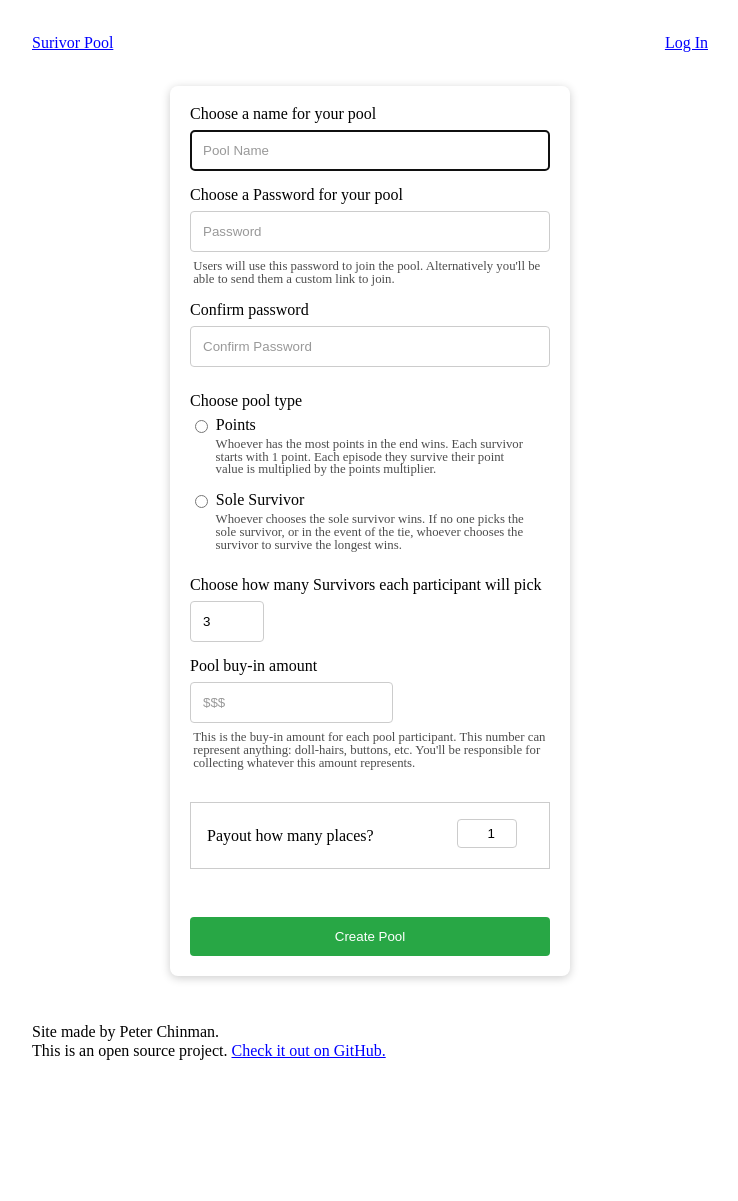
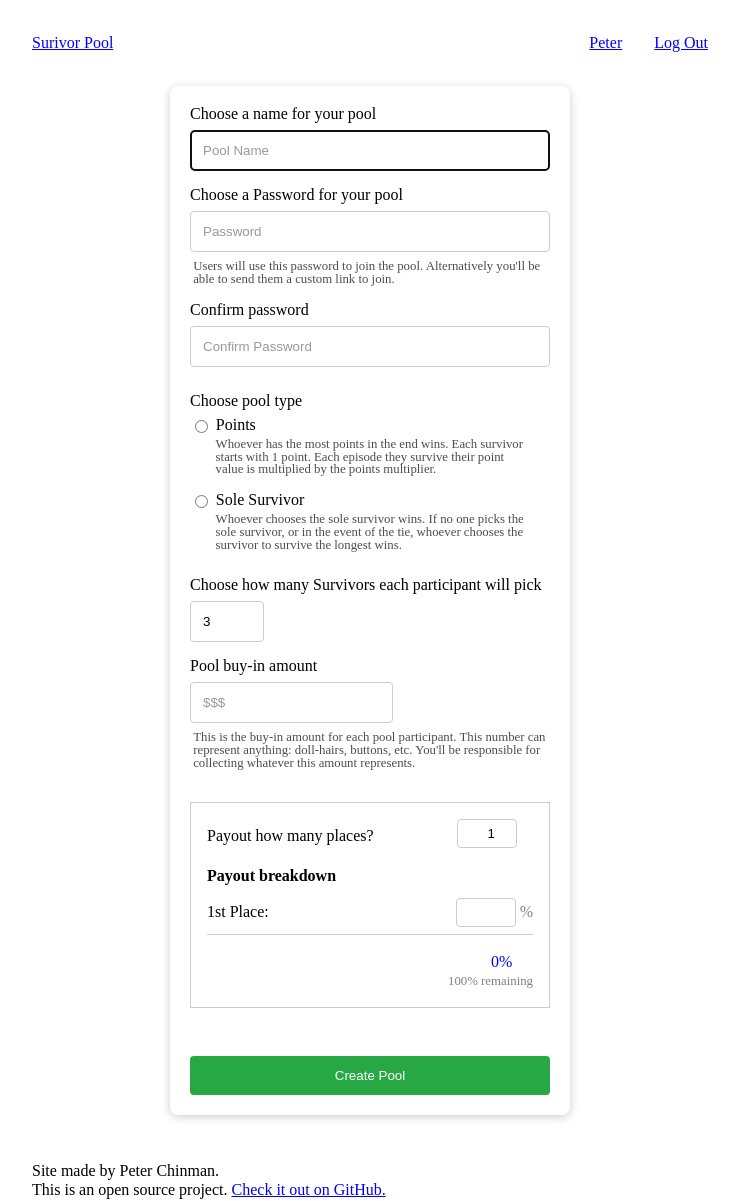
Before and after one commit to peterchinman/survivor_pool, a Flask app: page /pool/create in a window 1280 px wide. Shown: the whole page, without its empty margins (270-1008 px from the left). Before the commit the page ends 1060 px from the top, so only its background shows below. Run offline with Flask 3, Linux system fonts and the light colour scheme; the visitor is signed in with stand-in values (Sample User, id 1); data that the repository does not hold is empty; some libraries are stand-ins or nearby versions.

Commit message:
implement Create Pool

```diff
--- a/app.py
+++ b/app.py
@@ -1,5 +1,6 @@
 import os
 import re
+import json
 
 from cs50 import SQL
 from datetime import datetime, timedelta
@@ -80,9 +81,12 @@
             pool_name TEXT NOT NULL,
             pool_slug TEXT NOT NULL,
             password_hash TEXT NOT NULL,
-            num_picks INTEGER,
-            pool_type TEXT,
-            dollay_buy_in NUMERIC,
+            pool_type TEXT NOT NULL,
+            multiplier NUMERIC,
+            num_picks INTEGER NOT NULL,
+            dollar_buy_in NUMERIC,
+            payout_places INTEGER,
+            payout_json TEXT,
             season INTEGER NOT NULL
         )
     """):
@@ -122,13 +126,15 @@
         error = True
 
     if not error:
-        flash("Tables successfully created")
+        flash("Tables successfully created", "message")
     return redirect(url_for('index'))
 
 @app.route("/test_admin", methods=["GET"])
 def test_admin():
     password_hash = generate_password_hash("ZXasdqwe123")
-    db.execute("INSERT INTO user (name, email, password_hash, is_site_admin) VALUES (?, ?, ?, ?)", "Peter", "peter.chinman@gmail.com", password_hash, 1)
+    user_id = db.execute("INSERT INTO user (name, email, password_hash, is_site_admin) VALUES (?, ?, ?, ?)", "Peter", "peter.chinman@gmail.com", password_hash, 1)
+    session["user_id"] = user_id
+    session["user_name"] = "Peter"
     flash("Admin user successfully added", "message")
     return redirect(url_for('index'))
 
@@ -199,6 +205,7 @@
 
         # Remember which user has logged in
         session["user_id"] = rows[0]["id"]
+        session["user_name"] = rows[0]["name"]
 
         # TODO will this work? is it bool or string?
         is_site_admin = rows[0]["is_site_admin"]
@@ -219,7 +226,7 @@
 @app.route("/create-account", methods=["GET", "POST"])
 def create_account():
     if request.method == "POST":
-        name = request.form.get("name", "").strip()
+        name = request.form.get("name")
         email = request.form.get("email")
         password = request.form.get("password")
         confirmation = request.form.get("confirmation")
@@ -257,14 +264,14 @@
             user_id = db.execute("INSERT INTO user (name, email, password_hash, is_site_admin) VALUES (?, ?, ?, ?)", name, email, password_hash, 0)
             if user_id:
                 flash("User successfully added!", "message")
+
                 session["user_id"] = user_id
+                session["user_name"] = name
+
                 # TODO set up this redirect to get us back to page we wanted to be at
-                return redirect(url_for('user', user_id=user_id))
+                return redirect(url_for('index'))
             else:
                 flash("Error adding user to database!", "error")
-
-
-
 
 
     if request.method == "GET":
@@ -325,17 +332,27 @@
         password = request.form.get("password")
         confirmation = request.form.get("confirmation")
         pool_type = request.form.get("pool_type")
-        multiplier = request.form.get("multiplier")
+        multiplier = int(request.form.get("multiplier", 0))
         num_picks = int(request.form.get("num_picks"))
-        dollar_buy_in = int(request.form.get("dollar_buy_in"))
-        payout_places = request.form.get("payout_places")
+        dollar_buy_in = int(request.form.get("dollar_buy_in", 0))
+        payout_places = int(request.form.get("payout_places", 0))
 
-        percentage_dict = {}
+        payout_dict = {}
+        total_percentage = 0
 
-        for key, value in request.args.items():
+        for key, value in request.form.items():
             if key.startswith('place-'):
                 place_number = int(key.split('-')[1])
-                percentage_dict[place_number] = value
+                payout_dict[place_number] = value
+                try:
+                    total_percentage += float(value)
+                except ValueError:
+                    pass
+
+        if payout_dict and total_percentage != 100:
+            return apology("Percentages must add up to 100%", 422)
+
+        payout_json = json.dumps(payout_dict)
 
 
         if not pool_name:
@@ -348,33 +365,26 @@
             return apology("Choose a pool type", 422)
         if pool_type not in pool_types:
             return apology("Incorrect pool type", 422)
+        if pool_type == 'points' and not multiplier:
+            return apology("Multiplier required", 422)
         if pool_type == 'points' and not 1 <= multiplier <= 5:
-            return apology("Incorrect multiplier", 422)
+            return apology("Multiplier must be between 1 and 5", 422)
         if not num_picks:
             return apology("Must choose number of Survivor picks", 422)
         if num_picks <=0 or num_picks >=18:
             return apology("Invalid number of Survivor picks", 422)
         if dollar_buy_in < 0:
             return apology("Pool dollar amount can not be negative", 422)
-        if payout_places < 1 or payout_places > 10:
+        if payout_places < 0 or payout_places > 10:
             return apology("Payout places must be between 1 and 10", 422)
-        if len(percentage_dict) != payout_places:
+        if len(payout_dict) != payout_places:
             return apology("Mismatch between number of payout_places and percentages listed", 422)
-
-        total_percentage = 0
-        for key, value in percentage_dict.items():
-            try:
-                total_percentage += float(value)
-            except ValueError:
-                pass
-
-        if total_percentage != 100:
-            return apology("Percentages must add up to 100%", 422)
 
 
         # check and sanitize pool_name
 
-        # convert pool_name to pool_slug
+        # escape and slugify
+        pool_name = escape(pool_name)
         pool_slug = slugify(pool_name)
 
         if not is_valid_subdirectory_name(pool_slug):
@@ -390,18 +400,24 @@
         if password == confirmation:
 
             # hash password
-            hash = generate_password_hash(password)
+            password_hash = generate_password_hash(password)
             # get current season
             # implemented this if else workaround for testing
             row = db.execute("SELECT current_season FROM settings")
             if row:
-                current_season = row[0]["current_season"]
+                season = row[0]["current_season"]
             else:
-                current_season = 1
+                season = 0
+
             # insert into pool
-            pool_id = db.execute("INSERT INTO pool (password_hash, pool_name, pool_slug, season, num_picks, pool_type, dollar_buy_in) VALUES(?, ?, ?, ?, ?, ?, ?)", hash, pool_name, sanitized_pool_slug, current_season, num_picks, pool_type, dollar_buy_in)
-            # insert into user_pool_map
+
+            pool_id = db.execute("INSERT INTO pool (pool_name, pool_slug, password_hash, pool_type, multiplier, num_picks, dollar_buy_in, payout_places, payout_json, season) VALUES(?, ?, ?, ?, ?, ?, ?, ?, ?, ?)", pool_name, pool_slug, password_hash, pool_type, multiplier, num_picks, dollar_buy_in, payout_places, payout_json, season)
+            # insert into user_pool_map with is_admin set to true
             db.execute("INSERT INTO user_pool_map (user_id, pool_id, is_admin) VALUES (?, ?, ?)", session["user_id"], pool_id, 1)
+
+            # TODO is this the right re-direct? or separate <pool>/setup page? how to check if pool has been properly setup?
+            flash("Pool successfully created", "message")
+            return redirect(url_for('pool_admin', pool_slug=pool_slug))
 
 
 
@@ -410,8 +426,7 @@
         else:
             return apology("password and confirmation do not match", 422)
 
-        # TODO is this the right re-direct? or separate <pool>/setup page? how to check if pool has been properly setup?
-        return redirect(url_for('pool_admin', pool_slug = sanitized_pool_slug))
+
 
     if request.method == "GET":
         return render_template("pool/create.html", pool_types=pool_types)
@@ -427,7 +442,7 @@
 
 @app.route('/payout-places', methods=["GET"])
 def payout_places():
-    payout_places = request.args.get("payout-places", type=int)
+    payout_places = request.args.get("payout_places", type=int)
 
     percentage_dict = {}
 
--- a/static/styles.css
+++ b/static/styles.css
@@ -46,6 +46,11 @@
 
         .title {
             /* font-size: 2rem; */
+        }
+
+        .link-list {
+            display: flex;
+            gap: 2rem;
         }
     }
 }
--- a/templates/layout.html
+++ b/templates/layout.html
@@ -20,18 +20,19 @@
 
 </head>
 
-<body class="body">
+<body>
 
-<header class="section">
+<header>
     <inner-column>
-        <nav>
-            <ul class="site-menu">
-                <li class="title">
-                    <a href="/">Surivor Pool</a>
-                </li>
-                {% if session['username'] %}
+        <nav class="site-menu">
+
+            <div class="title">
+                <a href="/">Surivor Pool</a>
+            </div>
+            <ul class="link-list">
+            {% if session['user_name'] %}
                 <li>
-                    <a href="/user/{{ session['user_id'] }}">{{ session['username'] }}</a>
+                    <a href="/user/{{ session['user_id'] }}">{{ session['user_name'] }}</a>
                 </li>
                 <li>
                     <a href="/logout">Log Out</a>
@@ -40,8 +41,9 @@
                 <li>
                     <a href="login">Log In</a>
                 </li>
-                {% endif %}
+            {% endif %}
             </ul>
+
 
         </nav>
     </inner-column>
--- a/templates/pool/create.html
+++ b/templates/pool/create.html
@@ -18,6 +18,7 @@
         <label for="confirmation">Confirm password</label>
         <input name="confirmation" id="confirmation" placeholder="Confirm Password" type="password">
 
+        <!-- TODO htmx doesn't automatically reload sometimes  -->
         <fieldset hx-get="/check-pool-type" hx-target="#multiplier-field" hx-trigger="change" hx-include="[name='pool_type']" class="radio">
             <legend>Choose pool type</legend>
 
@@ -38,6 +39,8 @@
 
         <label for="num_picks">Choose how many Survivors each participant will pick</label>
         <input autocomplete="off" name="num_picks" id="num_picks" type="number", min="0", max="18" value="3">
+
+        <!-- TODO mark the below as not required / optional -->
 
         <label for="dollar_buy_in">Pool buy-in amount</label>
         <input autocomplete="off" name="dollar_buy_in" id="dollar_buy_in" placeholder="$$$" type="number" min="0">
```
Also changed, not shown: requirements.txt (+20 -1 lines), templates/create-account.html (added, +29 -0 lines), templates/register.html (deleted, +0 -20 lines), README.md, 1 other file.
